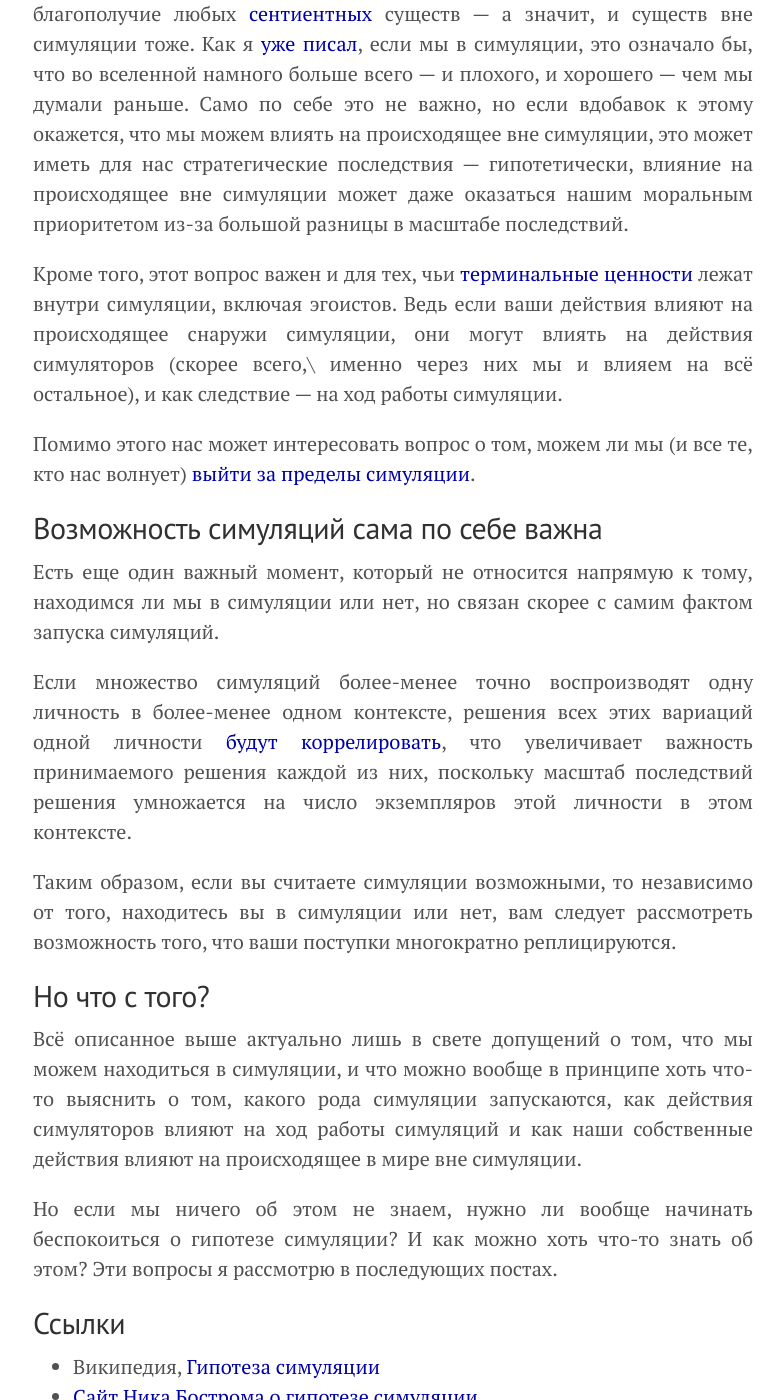
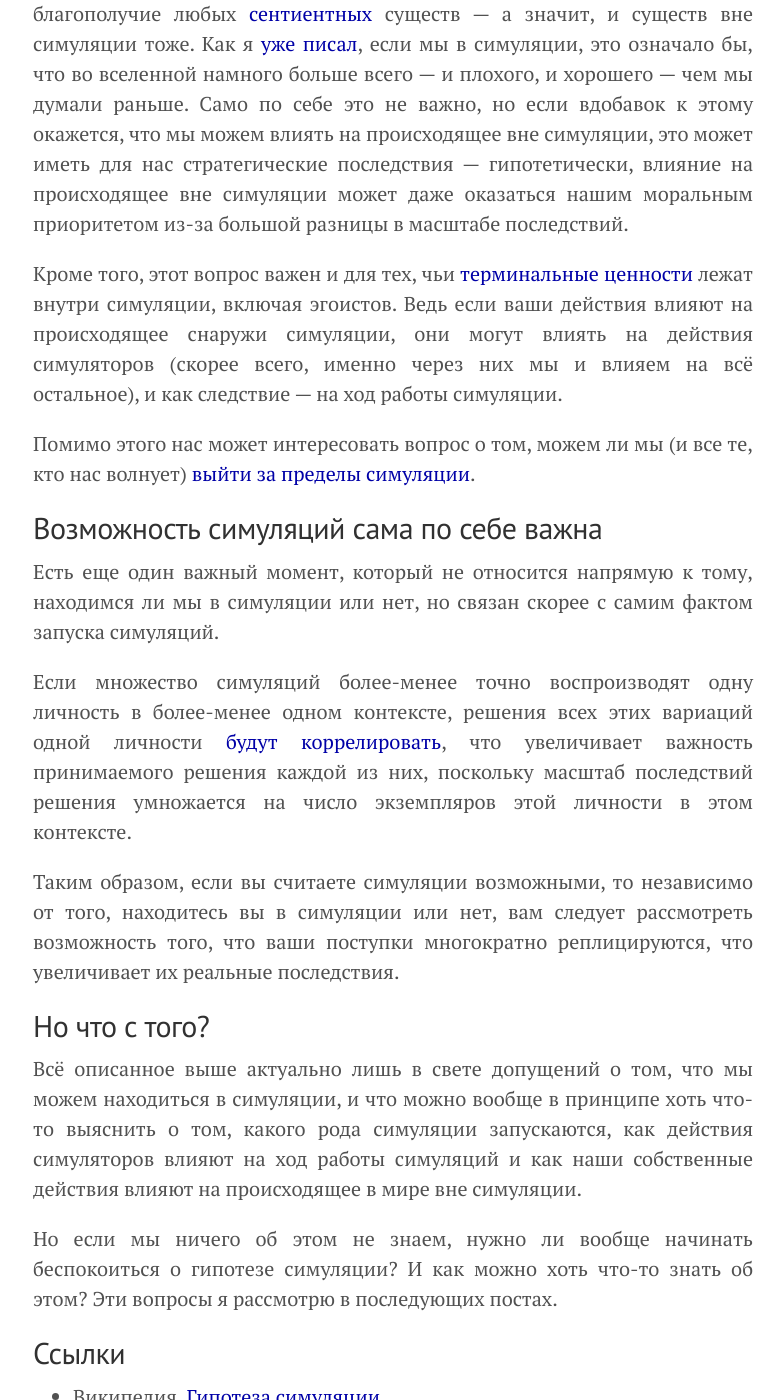
Before and after one commit to KKirdan/kkirdan.github.io, a Jekyll site: the page built from blog/_posts/2. long/2025-07-03-a8.md, in a window 1280 px wide and 1400 px high, scrolled down 2068 px. Shown: the whole window, without its empty margins (247-1031 px from the left). Built offline with Jekyll 4.4.1, drawn with Linux system fonts in a browser that asks for light colours.

Commit message:
Update 2025-07-03-a8.md

```diff
--- a/blog/_posts/2. long/2025-07-03-a8.md
+++ b/blog/_posts/2. long/2025-07-03-a8.md
@@ -33,7 +33,7 @@ preview: "images/1eeeeaa3-7404-4f31-a8ea-8b99034867b1.jpg"
 
 Очевидно, что он важен для вас в тех случаях, когда вы цените благополучие любых [сентиентных](466.html) существ — а значит, и существ вне симуляции тоже. Как я [уже писал](a7.html), если мы в симуляции, это означало бы, что во вселенной намного больше всего — и плохого, и хорошего — чем мы думали раньше. Само по себе это не важно, но если вдобавок к этому окажется, что мы можем влиять на происходящее вне симуляции, это может иметь для нас стратегические последствия — гипотетически, влияние на происходящее вне симуляции может даже оказаться нашим моральным приоритетом из-за большой разницы в масштабе последствий.
 
-Кроме того, этот вопрос важен и для тех, чьи [терминальные ценности](https://reducingsuffering.github.io/lukas-gloor-means-and-ends.html) лежат внутри симуляции, включая эгоистов. Ведь если ваши действия влияют на происходящее снаружи симуляции, они могут влиять на действия симуляторов (скорее всего,\ именно через них мы и влияем на всё остальное), и как следствие — на ход работы симуляции.
+Кроме того, этот вопрос важен и для тех, чьи [терминальные ценности](https://reducingsuffering.github.io/lukas-gloor-means-and-ends.html) лежат внутри симуляции, включая эгоистов. Ведь если ваши действия влияют на происходящее снаружи симуляции, они могут влиять на действия симуляторов (скорее всего, именно через них мы и влияем на всё остальное), и как следствие — на ход работы симуляции.
 
 Помимо этого нас может интересовать вопрос о том, можем ли мы (и все те, кто нас волнует) [выйти за пределы симуляции](https://files.theseedsofscience.org/2023/How_to_Escape_From_the_Simulation.pdf).
 
@@ -43,7 +43,7 @@ preview: "images/1eeeeaa3-7404-4f31-a8ea-8b99034867b1.jpg"
 
 Если множество симуляций более-менее точно воспроизводят одну личность в более-менее одном контексте, решения всех этих вариаций одной личности [будут коррелировать](https://reducing-suffering.org/anthropics-without-reference-classes/#Update_Feb_2015_You_are_all_your_copies), что увеличивает важность принимаемого решения каждой из них, поскольку масштаб последствий решения умножается на число экземпляров этой личности в этом контексте.
 
-Таким образом, если вы считаете симуляции возможными, то независимо от того, находитесь вы в симуляции или нет, вам следует рассмотреть возможность того, что ваши поступки многократно реплицируются.
+Таким образом, если вы считаете симуляции возможными, то независимо от того, находитесь вы в симуляции или нет, вам следует рассмотреть возможность того, что ваши поступки многократно реплицируются, что увеличивает их реальные последствия.
 
 ## Но что с того?
 
```
